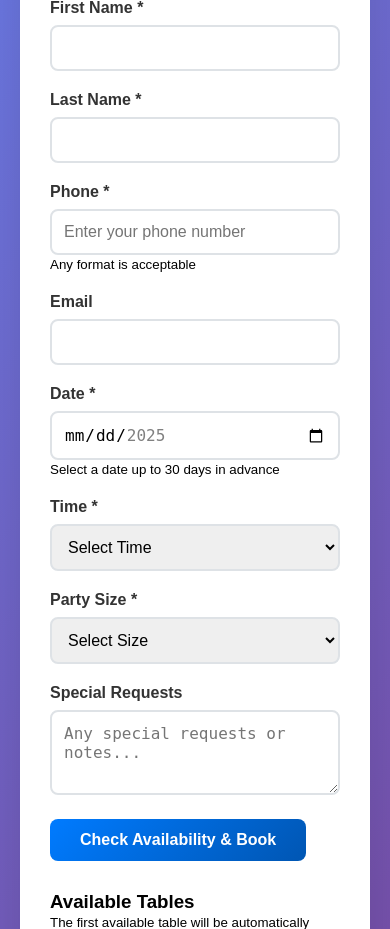
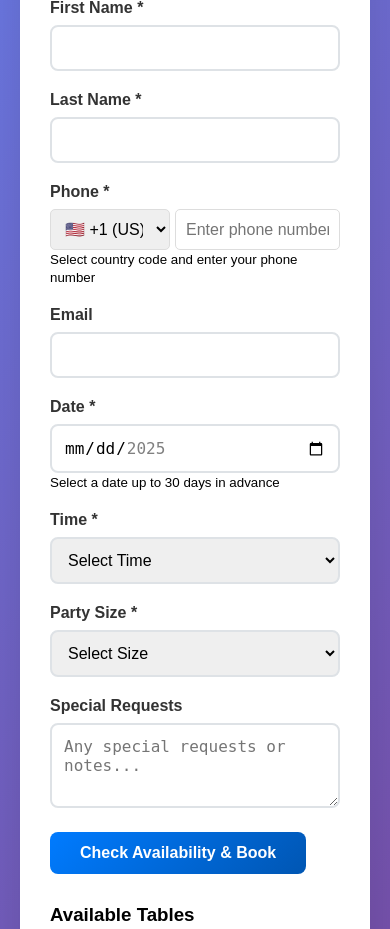
Before and after one commit to bardan8586/restaurant_app, a Flask app: page / in a window 390 px wide. Shown: the part 339-1268 px from the top of the page. Run offline with Flask 3, Linux system fonts and the light colour scheme; data that the repository does not hold is empty.

Commit message:
Add professional country code phone number selection with international flags and validation

```diff
--- a/app.py
+++ b/app.py
@@ -359,6 +359,35 @@ def register_routes(app):
         except Exception as e:
             return jsonify({'status': 'error', 'message': str(e)}), 500
 
+    @app.route('/api/database/view')
+    @login_required
+    def view_database():
+        """API endpoint to view all database data - like phpMyAdmin"""
+        if not current_user.is_admin():
+            return jsonify({'error': 'Access denied. Admin privileges required.'}), 403
+
+        try:
+            # Get all data in JSON format
+            customers = [customer.to_dict() for customer in Customer.query.all()]
+            tables = [table.to_dict() for table in Table.query.all()]
+            reservations = [reservation.to_dict() for reservation in Reservation.query.all()]
+            users = [user.to_dict() for user in User.query.all()]
+
+            return jsonify({
+                'database_info': {
+                    'type': 'SQLite',
+                    'uri': app.config['SQLALCHEMY_DATABASE_URI']
+                },
+                'tables': {
+                    'customers': {'count': len(customers), 'data': customers},
+                    'tables': {'count': len(tables), 'data': tables},
+                    'reservations': {'count': len(reservations), 'data': reservations},
+                    'users': {'count': len(users), 'data': users}
+                }
+            })
+        except Exception as e:
+            return jsonify({'error': str(e)}), 500
+
     @app.route('/api/tables', methods=['POST'])
     @login_required
     def create_table():
--- a/models.py
+++ b/models.py
@@ -33,7 +33,7 @@ class Customer(db.Model):
     customer_id = db.Column(db.Integer, primary_key=True, autoincrement=True)
     first_name = db.Column(db.String(50), nullable=False)
     last_name = db.Column(db.String(50), nullable=False)
-    phone = db.Column(db.String(20), nullable=False, unique=True, index=True)
+    phone = db.Column(db.String(30), nullable=False, unique=True, index=True)
     email = db.Column(db.String(100), unique=True, index=True)
     created_at = db.Column(db.DateTime, default=datetime.utcnow)
     updated_at = db.Column(db.DateTime, default=datetime.utcnow, onupdate=datetime.utcnow)
--- a/templates/index.html
+++ b/templates/index.html
@@ -29,8 +29,38 @@
 
             <div class="form-group">
                 <label for="customerPhone">Phone *</label>
-                <input type="tel" id="customerPhone" name="phone" required placeholder="Enter your phone number">
-                <small class="help-text">Any format is acceptable</small>
+                <div style="display: flex; gap: 5px;">
+                    <select id="countryCode" name="country_code" style="width: 120px; padding: 10px; border: 1px solid #ddd; border-radius: 5px;">
+                        <option value="+1">🇺🇸 +1 (US)</option>
+                        <option value="+1">🇨🇦 +1 (CA)</option>
+                        <option value="+44">🇬🇧 +44 (UK)</option>
+                        <option value="+33">🇫🇷 +33 (FR)</option>
+                        <option value="+49">🇩🇪 +49 (DE)</option>
+                        <option value="+39">🇮🇹 +39 (IT)</option>
+                        <option value="+34">🇪🇸 +34 (ES)</option>
+                        <option value="+31">🇳🇱 +31 (NL)</option>
+                        <option value="+46">🇸🇪 +46 (SE)</option>
+                        <option value="+47">🇳🇴 +47 (NO)</option>
+                        <option value="+45">🇩🇰 +45 (DK)</option>
+                        <option value="+41">🇨🇭 +41 (CH)</option>
+                        <option value="+43">🇦🇹 +43 (AT)</option>
+                        <option value="+32">🇧🇪 +32 (BE)</option>
+                        <option value="+351">🇵🇹 +351 (PT)</option>
+                        <option value="+61">🇦🇺 +61 (AU)</option>
+                        <option value="+64">🇳🇿 +64 (NZ)</option>
+                        <option value="+81">🇯🇵 +81 (JP)</option>
+                        <option value="+82">🇰🇷 +82 (KR)</option>
+                        <option value="+86">🇨🇳 +86 (CN)</option>
+                        <option value="+91">🇮🇳 +91 (IN)</option>
+                        <option value="+55">🇧🇷 +55 (BR)</option>
+                        <option value="+52">🇲🇽 +52 (MX)</option>
+                        <option value="+7">🇷🇺 +7 (RU)</option>
+                        <option value="+27">🇿🇦 +27 (ZA)</option>
+                        <option value="+977">🇳🇵 +977 (NP)</option>
+                    </select>
+                    <input type="tel" id="customerPhone" name="phone" required placeholder="Enter phone number" style="flex: 1; padding: 10px; border: 1px solid #ddd; border-radius: 5px;">
+                </div>
+                <small class="help-text">Select country code and enter your phone number</small>
             </div>
 
             <div class="form-group">
@@ -129,7 +159,7 @@ $(document).ready(function() {
         const formData = {
             first_name: $('#customerFirstName').val(),
             last_name: $('#customerLastName').val(),
-            phone: $('#customerPhone').val(),
+            phone: $('#countryCode').val() + ' ' + $('#customerPhone').val(),
             email: $('#customerEmail').val(),
             date: $('#reservationDate').val(),
             time: $('#reservationTime').val(),
@@ -279,8 +309,15 @@ function checkSystemStatus() {
 function validateForm() {
     const phone = $('#customerPhone').val().trim();
 
-    if (phone.length < 3) {
-        showMessage('Please enter a phone number', 'error');
+    if (phone.length < 5) {
+        showMessage('Please enter a valid phone number (minimum 5 digits)', 'error');
+        return false;
+    }
+
+    // Basic phone number validation (digits, spaces, dashes, parentheses)
+    const phoneRegex = /^[\d\s\-\(\)\+\.]+$/;
+    if (!phoneRegex.test(phone)) {
+        showMessage('Please enter a valid phone number (numbers only)', 'error');
         return false;
     }
 
```
Also changed, not shown: database_schema.sql (+6 -6 lines).
